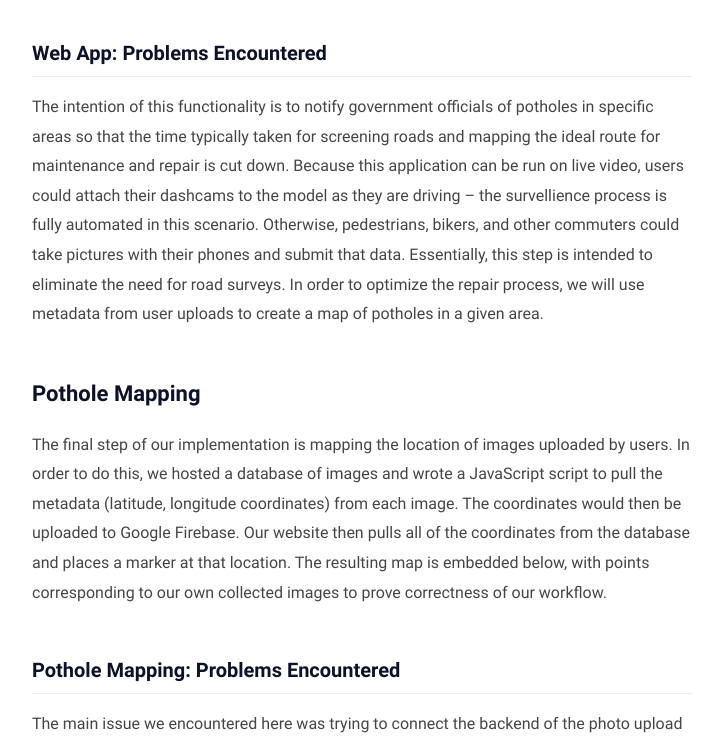
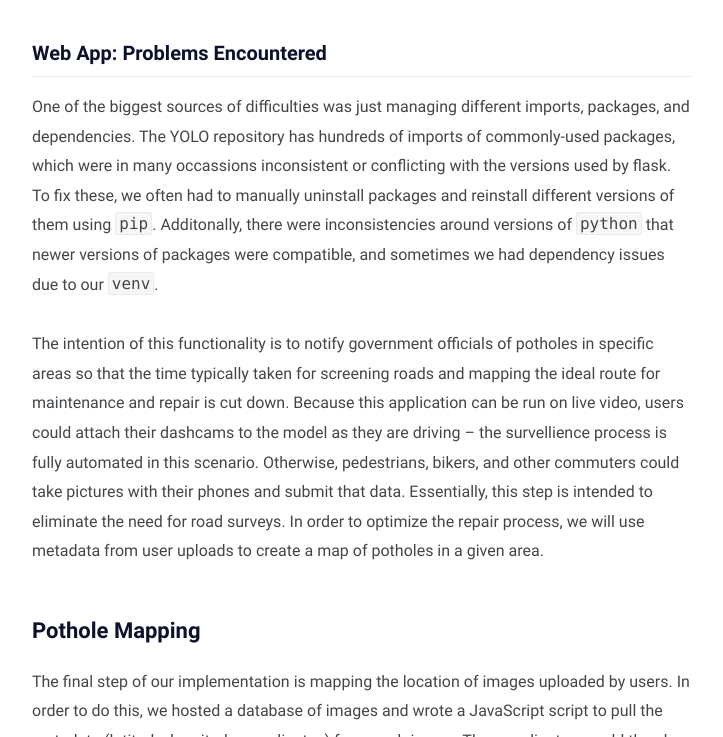
Before and after one commit to amorin5/amorin5.github.io, a Jekyll site: the page built from solution.md, in a window 1280 px wide and 900 px high, scrolled down 6007 px, cut to the strip 163-900 px from the top of the window. Shown: the whole strip, without its empty margins (278-1001 px from the left). Built offline with Jekyll 4.4.1, drawn with Linux system fonts in a browser that asks for light colours; comment, search, counter and statistics services are not loaded.

Commit message:
wrote about problems with web app

```diff
--- a/solution.md
+++ b/solution.md
@@ -75,6 +75,8 @@ To create the frontend visuals of our web application, we built out simple `html
 
 ### Web App: Problems Encountered
 
+One of the biggest sources of difficulties was just managing different imports, packages, and dependencies. The YOLO repository has hundreds of imports of commonly-used packages, which were in many occassions inconsistent or conflicting with the versions used by flask. To fix these, we often had to manually uninstall packages and reinstall different versions of them using `pip`. Additonally, there were inconsistencies around versions of `python` that newer versions of packages were compatible, and sometimes we had dependency issues due to our `venv`.
+
 The intention of this functionality is to notify government officials of potholes in specific areas so that the time typically taken for screening roads and mapping the ideal route for maintenance and repair is cut down. Because this application can be run on live video, users could attach their dashcams to the model as they are driving -- the survellience process is fully automated in this scenario. Otherwise, pedestrians, bikers, and other commuters could take pictures with their phones and submit that data. Essentially, this step is intended to eliminate the need for road surveys. In order to optimize the repair process, we will use metadata from user uploads to create a map of potholes in a given area.
 
 ## Pothole Mapping
```
